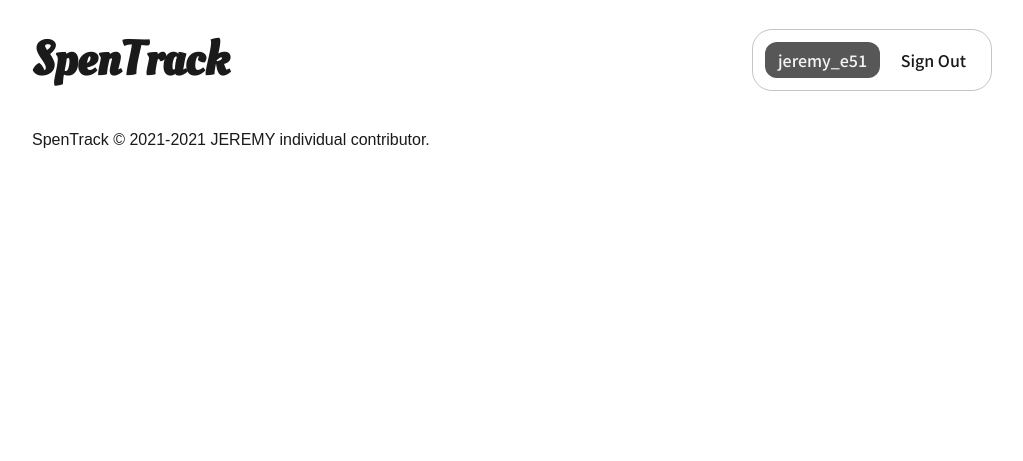
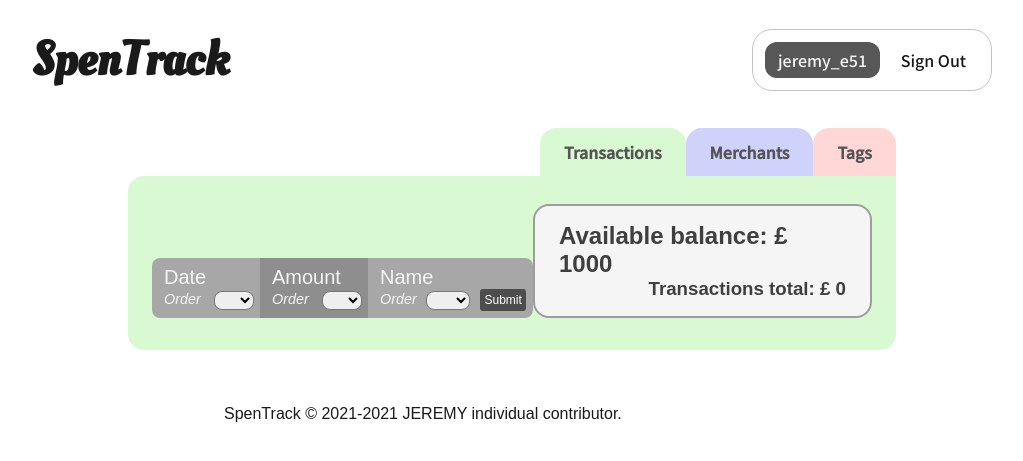
Before and after one commit to JeremyCodeClan/week05_spentrack_project, a Flask app: page /jeremy_e51/1/edit in a window 1280 px wide. Shown: the top 461 px of the page, without its empty margins (128-1151 px from the left). Run offline with Flask 2, Linux system fonts and the light colour scheme; data that the repository does not hold is empty; some libraries are stand-ins or nearby versions; some web fonts are replaced.

Commit message:
edit transaction edit template

```diff
--- a/templates/transactions/edit.html
+++ b/templates/transactions/edit.html
@@ -1,38 +1,90 @@
 {% extends 'base.html' %}
 
 {% block content %}
-    <h2><b>Available balance:</b> £ {{ 1000 - total }}</h2>
-    <h3><b>Transactions total:</b> £ {{ total }}</h3>
-    {% if new_cancel != 1 %}
-        <a href="/jeremy_e51/new"><button>New</button></a>
-    {% endif %}
-    {% block transaction_new %}
-    {% endblock %}
+<main class="main-class">
+    <section class="tabs-block">
+        <ul class="tabs">
+            <a href="/jeremy_e51" id="tab-transaction"><li>Transactions</li></a>
+            <a href="/jeremy_e51/merchants" id="tab-merchant"><li>Merchants</li></a>
+            <a href="/jeremy_e51/tags" id="tab-tag"><li>Tags</li></a>
+        </ul>
+    </section>
+    <article id="transactions-block">
+        <section class="transaction-header">
+                <form class="transaction-tabs" action="/jeremy_e51/order">
+                <div class="tab-date">
+                    <div class="tab-title">Date</div>
+                    <div class="tab-order">Order
+                        <select name="order_date" id="order_date">
+                            <option
+                                {% if order == Null %} selected {% endif %}
+                            ></option>
+                            <option value="desc"
+                                {% if order == 'order_date_desc' %} selected {% endif %}
+                            >▼</option>
+                            <option value="asc"
+                                {% if order == 'order_date_asc' %} selected {% endif %}
+                            >▲</option>
+                        </select>
+                    </div>
+                </div>
+                <div class="tab-amount">
+                    <div class="tab-title">Amount</div>
+                    <div class="tab-order">Order
+                        <select name="order_amount" id="order_amount">
+                            <option
+                                {% if order == Null %} selected {% endif %}
+                            ></option>
+                            <option value="desc"
+                                {% if order == 'order_amount_desc' %} selected {% endif %}
+                            >▼</option>
+                            <option value="asc"
+                                {% if order == 'order_amount_asc' %} selected {% endif %}
+                            >▲</option>
+                        </select>
+                    </div>
+                </div>
+                <div class="tab-name">
+                    <div class="tab-name-block">
+                        <div class="tab-title">Name</div>
+                        <div class="tab-order">Order
+                            <select name="order_name" id="order_name">
+                                <option selected></option>
+                                <option value="asc"
+                                    {% if order == 'order_name_asc' %} selected {% endif %}
+                                >A-Z</option>
+                                <option value="desc"
+                                    {% if order == 'order_name_desc' %} selected {% endif %}
+                                >Z-A</option>
+                            </select>
+                        </div>
+                    </div>
+                    <div class="tab-button">
+                        <button class="order-submit">Submit</button>
+                    </div>
+                </div>
+                </form>
+            </div>
+            <div class="balence-header-block">
+                <h2 class="balence-header"><b>Available balance:</b> £ {{ 1000 - total }}</h2>
+                <h3 class="balence-header"><b>Transactions total:</b> £ {{ total }}</h3>
+            </div>
+        </section>
+        <section class="transactions-main">
+            <section class="transactions">
             {% for transaction in transactions %}
+                <div class="transaction">
                     <div>
-            <hr>
-                <div>
-                    <span>{{ transaction.date }}</span>
-                    /
-                    <span>£ {{ transaction.amount }}</span>
+                        <div class="transaction-date">{{ transaction.date }}</div>
+                        <div class="transaction-amount">£ {{ transaction.amount }}</div>
+                        <div class="transaction-name"><a href="/jeremy_e51/{{ transaction.id }}">{{ transaction.name }}</a></div>
                     </div>
-                <div>
-                    <a href="/jeremy_e51/{{ transaction.id }}">
-                    <span>{{ transaction.name }}</span>
-                    /
-                    <span>{{ transaction.description }}</span>
-                    </a>
-                </div>
-                <div>
+                    <div class="mer-tag-btn">
                     <form action="/jeremy_e51/{{ id }}" method="POST">
                         {% if transaction.merchant != None %}
-                        <span>
-                            {{ transaction.merchant.name }}
-                        </span>
+                        <button class="merchant-btn">{{ transaction.merchant.name }}</button>
                         {% elif transaction.id == id and transaction.merchant == None %}
-                        <span>
-                            <label for="merchant_id">Merchant: </label>
-                            <select name="merchant_id" id="merchant">
+                        <select name="merchant_id" id="merchant" class="merchant-select">
                             <option id="merchant" value="None" selected>None</option>
                             {% for merchant in merchants %}
                             <option id="merchant" value="{{ merchant.id }}" {% if merchant.id == transaction.merchant.id %} selected {% endif %}>
@@ -40,22 +92,13 @@
                             </option>
                             {% endfor %}
                         </select>
-                        </span>
                         {% else %}
-                        <span>
-                            None
-                        </span>
+                        <button class="none-btn">None</button>
                         {% endif %}
-                    /
                         {% if transaction.tag != None %}
-                        <span>
-                            {{ transaction.tag.name }}
-                        </span>
-
+                        <button class="tag-btn">{{ transaction.tag.name }}</button>
                         {% elif transaction.id == id and transaction.tag == None %}
-                        <span>
-                            <label for="tag">Tag: </label>
-                            <select name="tag_id" id="tag">
+                        <select name="tag_id" id="tag" class="tag-select">
                             <option id="tag" value="None" selected>None</option>
                             {% for tag in tags %}
                             <option id="tag" value="{{ tag.id }}" {% if tag.id == transaction.tag.id %} selected {% endif %}>
@@ -63,20 +106,30 @@
                             </option>
                             {% endfor %}
                         </select>
-                        </span>
                         {% else %}
-                        <span>
-                            None
-                        </span>
+                        <button class="none-btn">None</button>
                     {% endif %}
-
+                    </div>
+                    <div class="assign-btn-block">
                         {% if transaction.id == id %}
-                        <button>Confirm</button>
-                        <a href="/jeremy_e51" class="cancel-button">Cancel</a>
+                            {% if transaction.merchant == None or transaction.tag == None %}
+                            <button class="confirm-btn" type="submit">Confirm</button>
+                            <a class="cancel-atag" href="/jeremy_e51"><button class="cancel-btn">Cancel</button></a>
                             {% endif %}
+                        {% elif transaction.id != id %}
+                            {% if transaction.merchant == None or transaction.tag == None %}
+                            <a class="assign-btn" href="/jeremy_e51/{{ transaction.id }}/edit"><button>Assign</button></a>
+                            {% endif %}
+                        {% endif %}
+                        {% if transaction.merchant != None and transaction.tag != None %}
+                            <button class="assigned-btn">Assigned</button>
+                        {% endif %}
+                    </div>
                     </form>
                 </div>
-            <hr>
-        </div>
             {% endfor %}
+            </section>
+        </section>
+    </article>
+<main>
 {% endblock  %}
```
Lines whose indentation alone changed are shown as unchanged.
